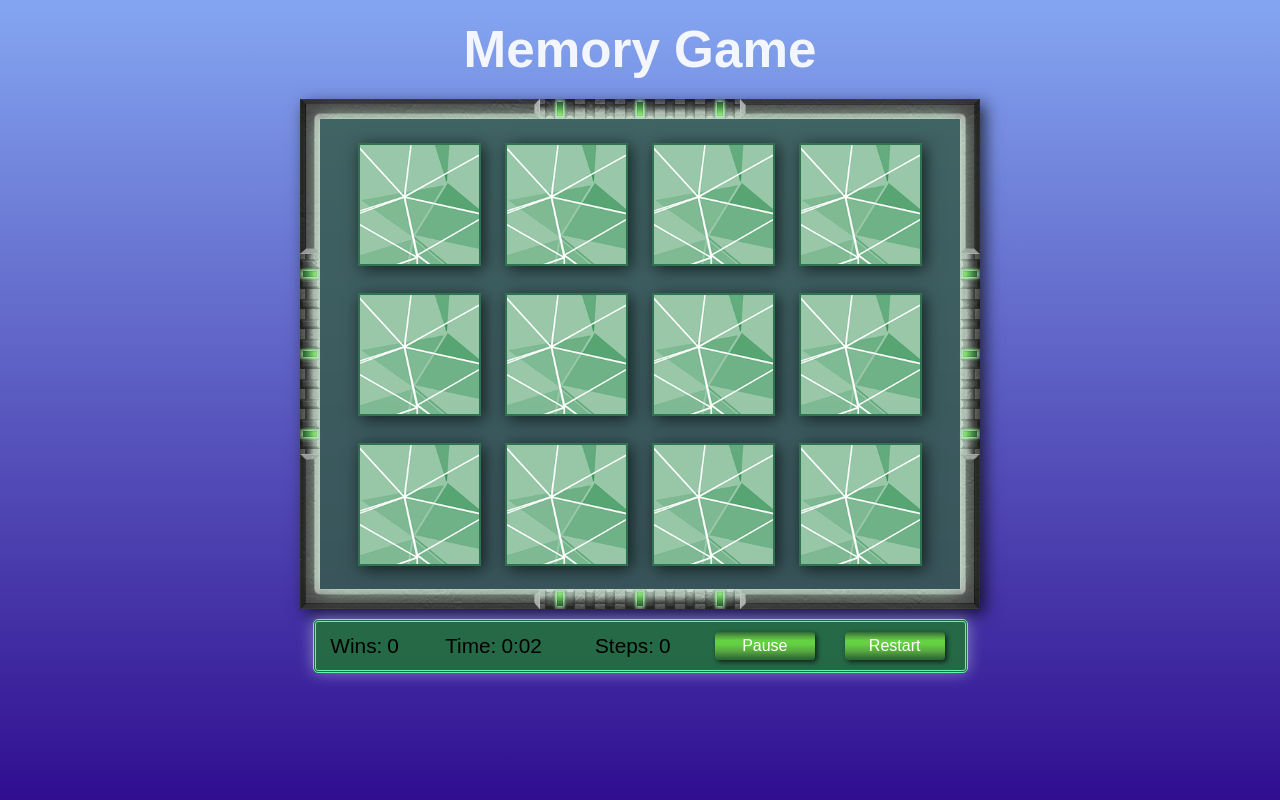
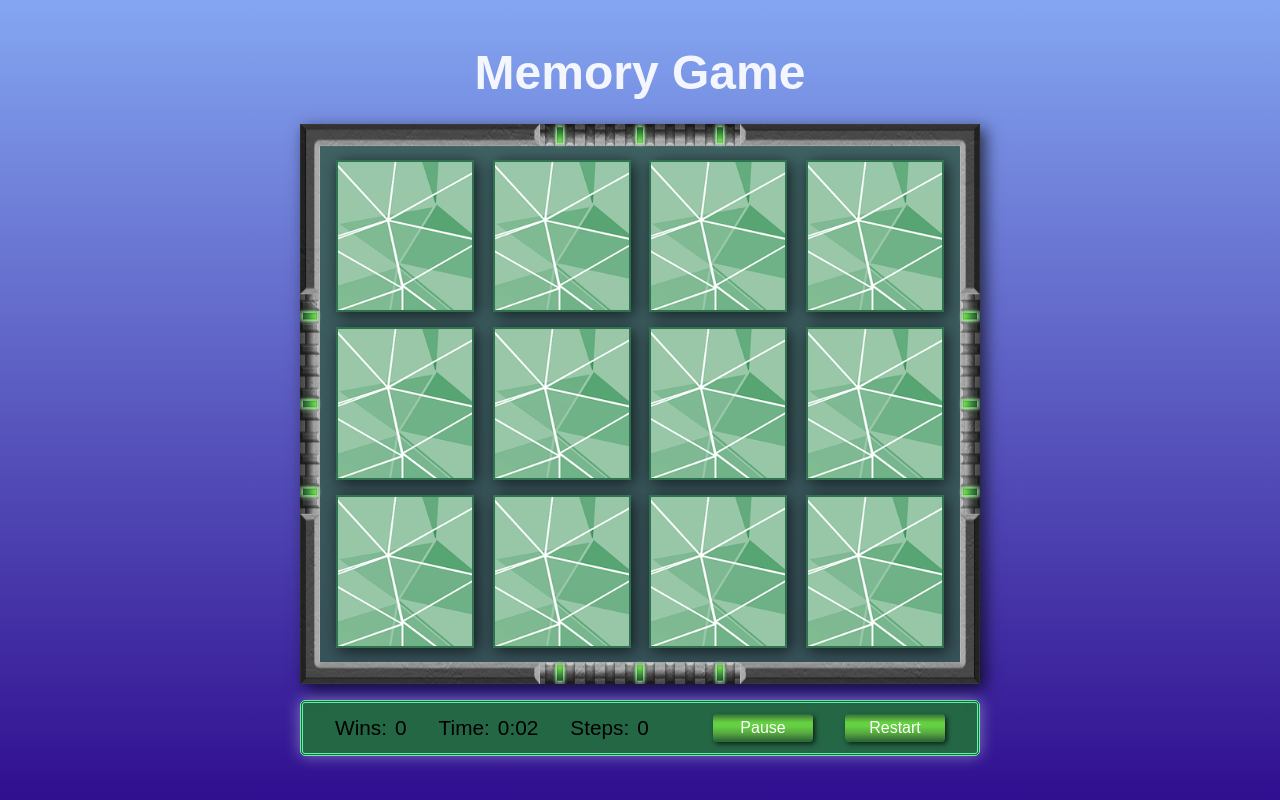
Before and after one commit to csadrienn/Memory-App, a plain HTML site: page index.html in a window 1280 px wide. Both pictures are taken after a click on the button "Start". Drawn offline with Linux system fonts and the light colour scheme; a web font is replaced by a local one.

Commit message:
layout changes

```diff
--- a/index.html
+++ b/index.html
@@ -351,16 +351,8 @@
             </div>
           </div>
         </div>
-
-        <div id="info-bar" class="info-bar hidden">
-          <p>Wins:<span class="wins">0</span></p>
-          <p>Time:<span id="time">0:00</span></p>
-          <p>Steps:<span id="steps">0</span></p>
-          <button id="pause-btn" class="btn small">Pause</button>
-          <button id="restart-btn" class="btn small">Restart</button>
-        </div>
-
-        <div id="start-window" class="menu-window start-menu shown">
+        <div id="start-window" class="menu-window start-menu">
+          <div class="menu-content">
             <h2>Let's play!</h2>
 
             <form class="radios">
@@ -378,8 +370,9 @@
             </form>
             <button id="start-btn" class="btn large">Start</button>
           </div>
-
-        <div id="ending-window" class="menu-window ending-menu">
+        </div>
+        <div id="ending-window" class="menu-window ending-menu hidden">
+          <div class="menu-content">
             <h2>You Win!</h2>
             <div class="results">
               <p>Time:<span id="time-final">0:00</span></p>
@@ -395,7 +388,20 @@
             <button id="reset-btn" class="btn medium">Reset Stats</button>
           </div>
         </div>
+      </div>
+      <div id="info-bar" class="info-bar hidden">
+        <div class="infos">
+          <p>Wins:<span class="wins">0</span></p>
+          <p>Time:<span id="time">0:00</span></p>
+          <p>Steps:<span id="steps">0</span></p>
+        </div>
+        <div class="control">
+          <button id="pause-btn" class="btn small">Pause</button>
+          <button id="restart-btn" class="btn small">Restart</button>
+        </div>
+      </div>
+    </div>
+
     <script src="memory.js"></script>
-    </div>
   </body>
 </html>
--- a/memory.js
+++ b/memory.js
@@ -20,7 +20,7 @@ let turnedCard2 = null;
 // Hides the start menu and display the cards and the info bar
 function startGame() {
   totalShown = document.querySelector('input[name="total-cards"]:checked').value;
-  document.getElementById("start-window").classList.toggle("shown");
+  document.getElementById("start-window").classList.toggle("hidden");
   document.querySelector(".wins").innerText = statistic.wins;
   startTimer();
   swapCards();
@@ -42,11 +42,13 @@ function swapCards() {
 
 // Shows the cards in the game area and the info bar
 function showGame() {
-  const cardContainers = document.querySelectorAll(".card-container");
+  const cardArea = document.querySelector(".card-area");
+  const cardContainers = cardArea.querySelectorAll(".card-container");
+  cardArea.classList.add(`total-${totalShown}`);
   for (let i = 0; i < totalShown; i++) {
-    cardContainers[i].className = `card-container in-game total-${totalShown}`;
+    cardContainers[i].className = `card-container in-game`;
   }
-  document.getElementById("info-bar").classList.toggle("hidden");
+  document.getElementById("info-bar").classList.remove("hidden");
 }
 
 // Handles flips, case of pairs and win
@@ -122,22 +124,24 @@ function showWinner() {
   document.getElementById("card-total-best").innerText = totalShown;
   document.getElementById("steps-final").innerText = statistic.steps;
   document.getElementById("time-final").innerText = document.getElementById("time").innerText;
-  document.getElementById("ending-window").classList.toggle("shown");
-  document.getElementById("info-bar").classList.toggle("hidden");
+  document.getElementById("ending-window").classList.toggle("hidden");
+  document.getElementById("info-bar").classList.add("hidden");
 }
 
 //restore the card order, time and steps and shows the start menu
 function resetGame() {
-  const cards = document.querySelectorAll(".card-container.in-game .card");
+  const cardArea = document.querySelector(".card-area");
+  const cards = cardArea.querySelectorAll(".card-container.in-game .card");
+  cardArea.className = "card-area";
   cards.forEach((card, index) => {
     card.children[1].firstElementChild.setAttribute("src", originalCardValues[index]);
     card.className = "card";
     card.parentElement.className = "card-container";
   });
 
-  document.getElementById("info-bar").classList.toggle("hidden");
-  document.getElementById("ending-window").classList.remove("shown");
-  document.getElementById("start-window").classList.add("shown");
+  document.getElementById("info-bar").classList.add("hidden");
+  document.getElementById("ending-window").classList.add("hidden");
+  document.getElementById("start-window").classList.remove("hidden");
   statistic.time = 0;
   statistic.steps = 0;
   document.getElementById("time").innerText = "0:00";
--- a/style.css
+++ b/style.css
@@ -8,10 +8,6 @@
   --board-color: #375c4dd8;
   --card-front-color: #c6eed4;
 }
-
-/*****************/
-/* Global styles */
-/*****************/
 
 * {
   margin: 0;
@@ -28,19 +24,24 @@ body {
 }
 
 .container {
-  max-height: 100vh;
+  height: 100vh;
+  width: 100%;
+  padding: 0 1rem;
+  display: flex;
+  flex-direction: column;
+  align-items: center;
+  justify-content: center;
 }
 
 h1 {
-  font-size: 3.2rem;
-  margin: 20px auto;
+  font-size: 3rem;
   text-align: center;
   color: var(--heading-color);
 }
 
 h2 {
-  font-size: 2.2em;
-  margin-top: 15px;
+  font-size: 2.2rem;
+  margin-top: 1rem;
   color: var(--heading-color);
 }
 
@@ -53,36 +54,62 @@ p {
 /*****************/
 
 .game-container {
-  margin: 10px auto;
-  width: 680px;
-  height: 600px;
+  width: 50%;
+  height: 70vh;
+  min-width: 680px;
+  min-height: 550px;
+  margin: 1.5rem 0rem 1rem;
   position: relative;
 }
 
-/* Game board elements*/
-.game-area {
-  height: 85%;
+.game-container::after {
+  content: "";
+  position: absolute;
+  top: 0;
+  left: 0;
   width: 100%;
-  padding: 20px;
+  height: 100%;
   background-image: url("./img/border.png");
   background-repeat: no-repeat;
-  background-position: center center;
+  background-size: 100% 100%;
+  pointer-events: none;
+}
+
+.game-area {
+  height: 100%;
+  padding: 1.25rem;
   box-shadow: 5px 5px 15px #000000b0;
 }
 
 .card-area {
   height: 100%;
-  padding: 10px;
+  width: 100%;
   background-color: var(--board-color);
-  display: flex;
-  flex-wrap: wrap;
+  display: grid;
+
   justify-content: center;
-  align-items: center;
+  gap: 3%;
+  padding: 1rem;
   border-radius: 1px;
   box-shadow: 0px 0px 20px #c5f3d0;
 }
+.card-area.total-12 {
+  grid-template-columns: repeat(4, minmax(auto, 11rem));
+}
 
-/* Cards */
+.card-area.total-20 {
+  grid-template-columns: repeat(5, minmax(auto, 8.25rem));
+}
+
+.card-area.total-30 {
+  grid-template-columns: repeat(6, minmax(auto, 7rem));
+  gap: 2%;
+}
+
+.card-area.total-42 {
+  grid-template-columns: repeat(7, minmax(auto, 5.75rem));
+  gap: 2%;
+}
 
 .card-container {
   position: relative;
@@ -93,30 +120,6 @@ p {
   display: block;
 }
 
-.card-container.total-12 {
-  margin: 5px 12px;
-  height: 123px;
-  width: 123px;
-}
-
-.card-container.total-20 {
-  margin: 5px 8px;
-  height: 100px;
-  width: 100px;
-}
-
-.card-container.total-30 {
-  margin: 5px 9px;
-  height: 80px;
-  width: 80px;
-}
-
-.card-container.total-42 {
-  margin: 2px 7px;
-  height: 70px;
-  width: 70px;
-}
-
 .card {
   position: absolute;
   width: 100%;
@@ -125,15 +128,16 @@ p {
   border-radius: 10px;
   transition: transform 0.5s ease-in-out;
   transform-style: preserve-3d;
+  opacity: 1;
+}
+
+.card.turned {
+  transform: rotateY(180deg);
 }
 
 .card.hidden {
   visibility: hidden;
   pointer-events: none;
-}
-
-.card.turned {
-  transform: rotateY(180deg);
 }
 
 .card-back {
@@ -155,11 +159,16 @@ p {
   backface-visibility: hidden;
   transform: rotateY(180deg);
   border: 2px solid var(--card-front-color);
+  transition: opacity 0.5s ease-in-out;
+  background-color: var(--card-front-color);
+  display: flex;
+  align-items: center;
+  justify-content: center;
+  overflow: hidden;
 }
 
 .card-front img {
   padding: 10px;
-  width: 100%;
   height: 100%;
   background-color: var(--card-front-color);
 }
@@ -167,35 +176,46 @@ p {
 /* Info bar  elements*/
 
 .info-bar {
-  width: 655px;
-  height: 9%;
-  margin: 10px auto 0;
+  width: 50%;
+  min-width: 680px;
+  min-height: 3.5rem;
+  padding: 0 1rem;
   display: flex;
   align-items: center;
-  justify-content: space-evenly;
-  overflow: hidden;
+  justify-content: space-between;
   background-color: var(--menu-color);
-  box-shadow: 0px 0px 15px #dbeee371;
+  box-shadow: 0px 0px 15px hsla(145, 36%, 90%, 0.443);
   border-radius: 5px;
   border: 3px double #68f0ac;
-  transition: all 0.5s linear;
+  transition: transform 0.3s ease-in-out;
+  transform-origin: top;
 }
 
 .info-bar.hidden {
-  height: 0;
-  visibility: hidden;
+  transform: scaleY(0);
 }
 
-.info-bar span {
-  margin-left: 5px;
-}
-.info-bar p {
-  margin-left: 5px;
-  width: 100px;
+.info-bar .infos {
+  width: 50%;
+  display: flex;
 }
 
-.info-bar p:nth-child(2) {
-  width: 135px;
+.info-bar .infos p {
+  margin: 0 1rem;
+  width: 23%;
+}
+
+.info-bar .infos p:nth-child(2) {
+  width: 32%;
+}
+
+.info-bar .infos p span {
+  margin-left: 0.5rem;
+}
+
+.info-bar .control {
+  display: flex;
+  justify-content: space-evenly;
 }
 
 /*****************/
@@ -204,37 +224,44 @@ p {
 
 .menu-window {
   position: absolute;
-  top: 30px;
-  left: 167px;
-  width: 0px;
-  height: 450px;
-  padding: 20px 0;
-  margin-bottom: 90px;
+  top: 50%;
+  left: 50%;
+  width: 45%;
+  height: 80%;
+  transform: translate(-50%, -50%);
+}
+
+.menu-window .menu-content {
+  height: 100%;
+  width: 100%;
+  padding: 1.25rem 0;
   display: flex;
   flex-direction: column;
   align-items: center;
-  overflow: hidden;
-  white-space: nowrap;
   background-color: var(--menu-color);
   box-shadow: 0px 0px 15px #dbeee371;
   border-radius: 10px;
-  border: none;
-  transition: all 0.6s ease-in-out;
+  border: 3px double #68f0ac;
+  transition: transform 0.6s ease-in-out, opacity 1s ease-in-out;
+  transform-origin: left;
 }
 
-.menu-window.shown {
-  width: 340px;
-  padding: 20px 10px;
-  border: 3px double #68f0ac;
+.menu-window.hidden {
+  pointer-events: none;
+}
+
+.menu-window.hidden .menu-content {
+  transform: scaleX(0);
+  opacity: 0;
 }
 
 /* Start menu  */
-.menu-window.start-menu {
+.menu-window.start-menu .menu-content {
   justify-content: space-evenly;
 }
 
-.start-menu p {
-  margin-bottom: 15px;
+.start-menu .menu-content p {
+  margin-bottom: 1rem;
   font-weight: 700;
   text-align: center;
 }
@@ -251,30 +278,29 @@ p {
 }
 
 .radios input {
-  margin-left: 10px;
+  margin-left: 0.75rem;
 }
 
 .radios label {
-  margin-right: 10px;
-  margin-left: 5px;
+  margin-right: 0.75rem;
+  margin-left: 0.5rem;
 }
 
 /* Ending menu*/
-.menu-window.ending-menu {
-  justify-content: center;
+.menu-window.ending-menu .menu-content {
+  justify-content: space-evenly;
 }
 
 .menu-window .results {
   width: 75%;
-  padding: 15px;
+  padding: 1rem;
   border: 2px solid #000;
   border-radius: 20px;
-  margin: 20px 0 8px;
+  margin: 1.25rem 0 0.5rem;
   box-shadow: 2px 2px 10px #00000058;
 }
 
 .results h3 {
-  margin-bottom: 7px;
   font-size: 1.25em;
 }
 
@@ -313,23 +339,23 @@ p {
 
 .btn.small {
   font-size: 1rem;
-  width: 100px;
-  margin: 0 10px;
+  width: 6.25rem;
+  margin: 0 1rem;
   padding: 5px 0;
   border-radius: 4px;
   box-shadow: 2px 2px 5px #000000af;
 }
 
 .btn.medium {
-  font-size: 1.15em;
-  width: 71%;
+  font-size: 1.15rem;
+  width: 70%;
   padding: 5px 0;
   border-radius: 7px;
   box-shadow: 3px 3px 7px #000000af;
 }
 
 .btn.large {
-  font-size: 1.3em;
+  font-size: 1.3rem;
   width: 60%;
   padding: 10px 0;
   border-radius: 7px;
```
Lines whose indentation alone changed are shown as unchanged.
